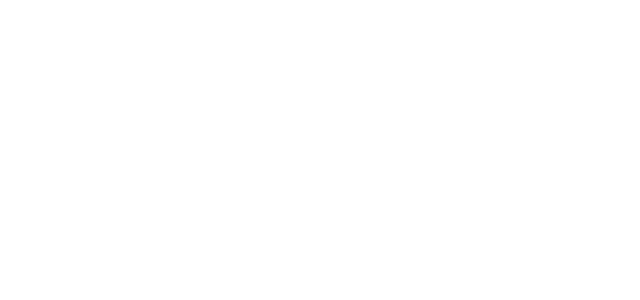
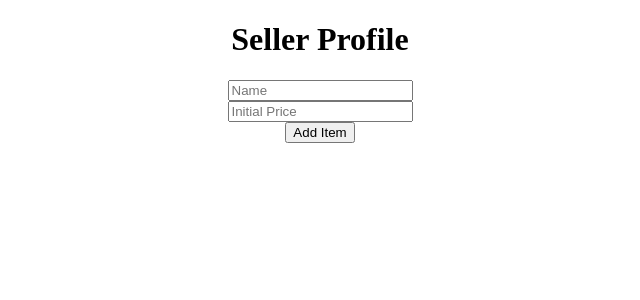
Before and after one commit to allenben746/Frontend-1, a React (Create React App) app in the folder frontend/: page /seller in a window 1280 px wide. Shown: the top 300 px of the page, without its empty margins (320-960 px from the left). Built offline with nearby package versions, Linux system fonts and the light colour scheme.

Commit message:
Created utils for auth, store for redux, and add item form for seller

```diff
--- a/frontend/src/App.js
+++ b/frontend/src/App.js
@@ -7,12 +7,15 @@ import './styles/App.css';
 //components
 import Login from './components/Login';
 import SignUp from './components/SignUp';
+import SellerOverview from './components/SellerOverview.js';
+
 function App() {
   return (
     <Router>
       <div className="App">
         <Route exact path="/" component={Login} />
         <Route path="/sign-up" component={SignUp}/>
+        <Route path='/seller' component={SellerOverview}/>
       </div>
     </Router>
   );
--- /dev/null
+++ b/frontend/src/components/AddItemForm.js
@@ -0,0 +1,38 @@
+import React from "react";
+import { withFormik, Form, Field } from "formik";
+
+function AddItemForm() {
+  return (
+    <>
+    <Form>
+      {/* <div>
+        <Field name="image" type="text" placeholder="Upload Image" />
+      </div> */}
+      <div>
+        <Field name="name" type="text" placeholder="Name" required/>
+      </div>
+      <div>
+        <Field name="initialprice" type="text" placeholder="Initial Price" required/>
+      </div>
+
+      <button type="submit">Add Item</button>
+    </Form>
+    </>
+  );
+}
+
+const FormikAddItemForm = withFormik({
+  mapPropsToValues({ image, name, initialprice }) {
+    return {
+    //   image: image || "",
+      name: name || "",
+      initialprice: initialprice || ""
+    };
+  },
+  handleSubmit(values, { resetForm, props }) {
+    props.addAuctionItem(values);
+    resetForm();
+  }
+})(AddItemForm);
+
+export default FormikAddItemForm;
--- a/frontend/src/components/SellerOverview.js
+++ b/frontend/src/components/SellerOverview.js
@@ -1,8 +1,24 @@
 import React from 'react';
+import {connect} from 'react-redux';
+// import{actions} from '../components'
+import FormikAddItemForm from './AddItemForm.js'
 
-const SellerOverview = () => {
+const SellerOverview = (props) => {
+
+    const deleteAuction = id => {
+        props.deleteAuction(id);
+    };
+
+    const editAuction = id => {
+      props.editAuction(id);
+    };
+
     return (
-        <h1>Seller Overview</h1>
+        <>
+        <h1>Seller Profile</h1>
+
+            <FormikAddItemForm addAuctionItem={props.addAuctionItem} />
+        </>
     )
 }
 
```
Also changed, not shown: frontend/src/components/utils/PrivateRoute.js (added, +18 -0 lines), frontend/src/components/utils/axiosWithAuth.js (added, +13 -0 lines), frontend/src/components/store/actions/index.js (added), frontend/src/components/store/reducers/index.js (added).
